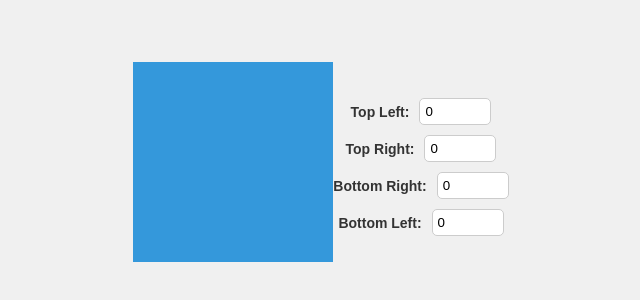
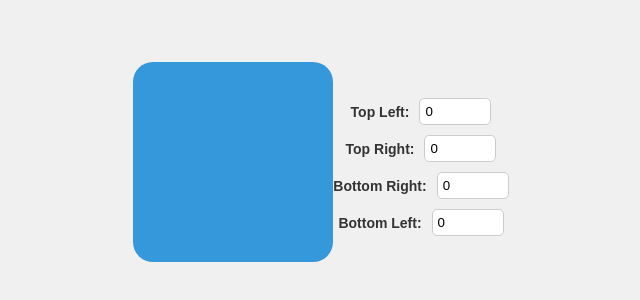
Before and after one commit to Gustavolongensadlovski/Gustavolongensadlovski.github.io, a plain HTML site: page index.html in a window 1280 px wide. Shown: the part 228-528 px from the top of the page, 319-959 px from the left. Drawn offline with Linux system fonts and the light colour scheme.

Commit message:
Update styles.css

```diff
--- a/styles.css
+++ b/styles.css
@@ -11,7 +11,8 @@ body {
 .container {
     display: flex;
     justify-content: center;
-    align-items: flex-start; /* Alinhar itens ao topo */
+    align-items: center;
+    flex-direction: column;
     margin-bottom: 20px;
 }
 
@@ -19,7 +20,7 @@ body {
     width: 200px;
     height: 200px;
     background-color: #3498db;
-    border-radius: 0; /* Remover o border-radius da caixa */
+    border-radius: 20px;
     transition: all 0.3s ease;
 }
 
```
